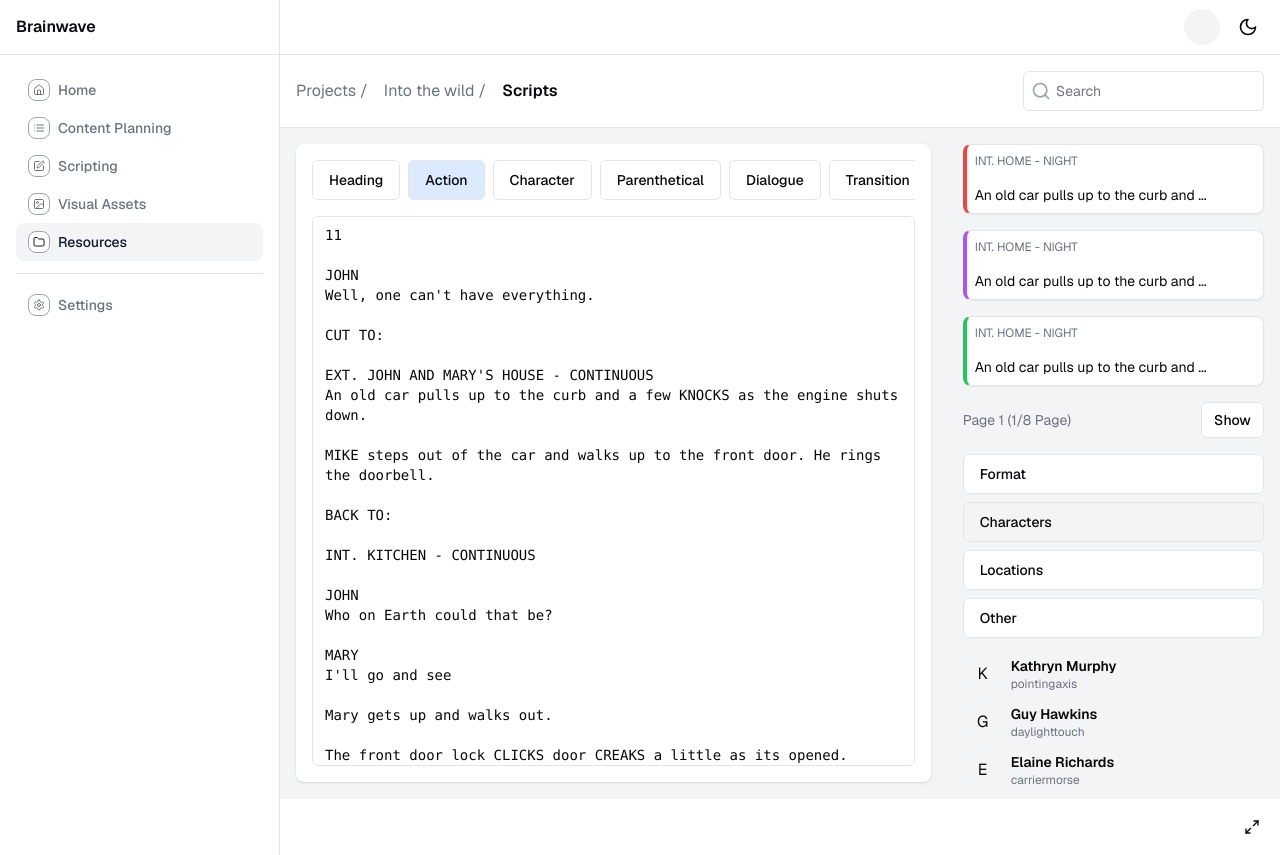
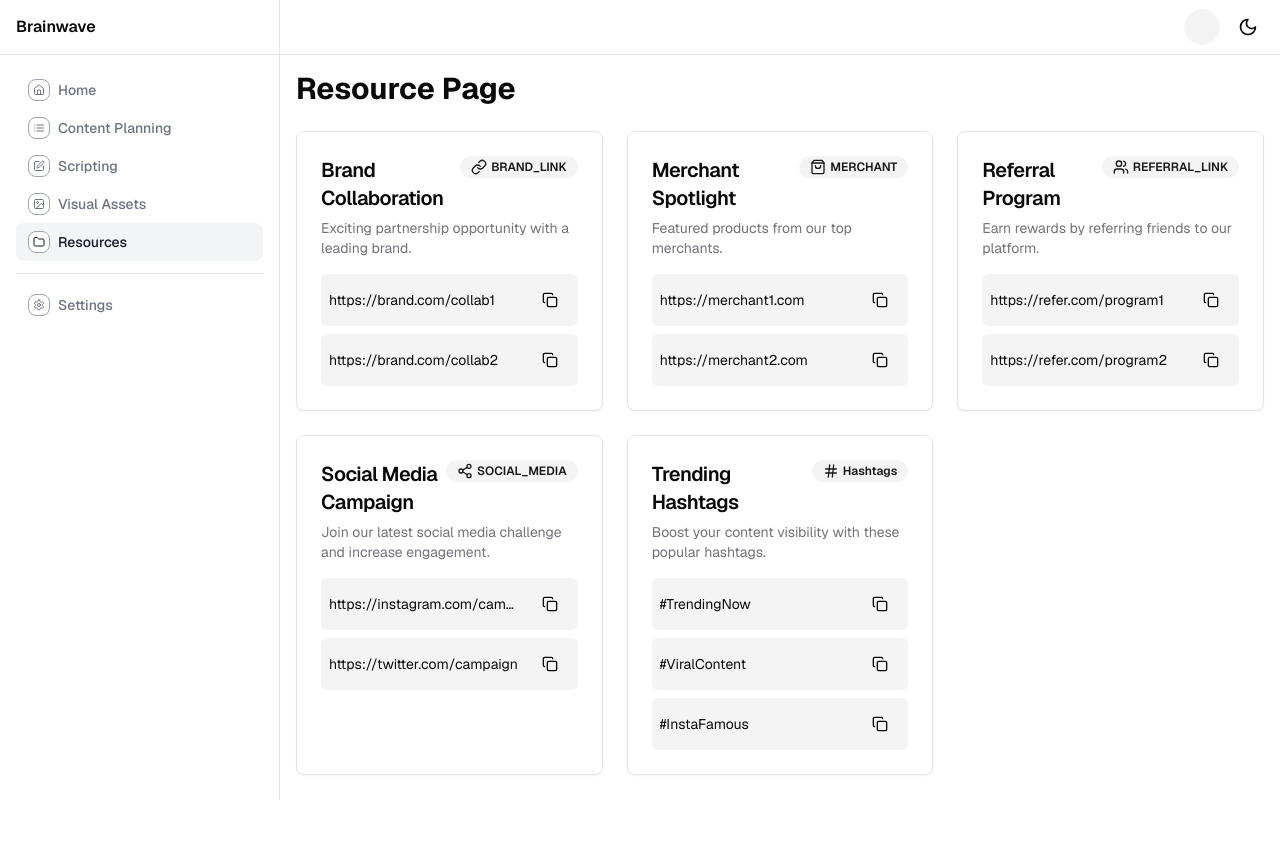
Before and after one commit to gauravkumar065/contentflow, a Next.js app: page /dashboard/resources in a window 1280 px wide. After the commit the page ends 800 px from the top, so only its background shows below. Built offline with nearby package versions, Linux system fonts and the light colour scheme; no server answers.

Commit message:
added resources page

```diff
--- a/app/dashboard/resources/page.tsx
+++ b/app/dashboard/resources/page.tsx
@@ -1,181 +1,136 @@
 "use client";
-import React, { useState } from "react";
-import { Search, ChevronDown, Maximize2 } from "lucide-react";
+import { useState } from "react";
+import {
+  Copy,
+  Check,
+  Link,
+  Hash,
+  ShoppingBag,
+  Users,
+  Share2,
+} from "lucide-react";
 import { Button } from "@/components/ui/button";
-import { Input } from "@/components/ui/input";
-import { Card, CardContent, CardHeader } from "@/components/ui/card";
-import { Avatar, AvatarFallback, AvatarImage } from "@/components/ui/avatar";
-import { Textarea } from "@/components/ui/textarea";
+import {
+  Card,
+  CardContent,
+  CardDescription,
+  CardHeader,
+  CardTitle,
+} from "@/components/ui/card";
+import { Badge } from "@/components/ui/badge";
 
-const ScreenwritingApp = () => {
-  const [scriptContent, setScriptContent] = useState(`11
+// Mock data for resources
+const resources = [
+  {
+    id: 1,
+    title: "Brand Collaboration",
+    description: "Exciting partnership opportunity with a leading brand.",
+    type: "BRAND_LINK",
+    links: ["https://brand.com/collab1", "https://brand.com/collab2"],
+  },
+  {
+    id: 2,
+    title: "Merchant Spotlight",
+    description: "Featured products from our top merchants.",
+    type: "MERCHANT",
+    links: ["https://merchant1.com", "https://merchant2.com"],
+  },
+  {
+    id: 3,
+    title: "Referral Program",
+    description: "Earn rewards by referring friends to our platform.",
+    type: "REFERRAL_LINK",
+    links: ["https://refer.com/program1", "https://refer.com/program2"],
+  },
+  {
+    id: 4,
+    title: "Social Media Campaign",
+    description:
+      "Join our latest social media challenge and increase engagement.",
+    type: "SOCIAL_MEDIA",
+    links: ["https://instagram.com/campaign", "https://twitter.com/campaign"],
+  },
+  {
+    id: 5,
+    title: "Trending Hashtags",
+    description: "Boost your content visibility with these popular hashtags.",
+    type: "Hashtags",
+    links: ["#TrendingNow", "#ViralContent", "#InstaFamous"],
+  },
+];
 
-JOHN
-Well, one can't have everything.
-
-CUT TO:
-
-EXT. JOHN AND MARY'S HOUSE - CONTINUOUS
-An old car pulls up to the curb and a few KNOCKS as the engine shuts down.
-
-MIKE steps out of the car and walks up to the front door. He rings the doorbell.
-
-BACK TO:
-
-INT. KITCHEN - CONTINUOUS
-
-JOHN
-Who on Earth could that be?
-
-MARY
-I'll go and see
-
-Mary gets up and walks out.
-
-The front door lock CLICKS door CREAKS a little as its opened.`);
-
-  const [activeFormat, setActiveFormat] = useState("Action");
-
-  const handleFormatClick = (format: any) => {
-    setActiveFormat(format);
-    // In a real application, you would apply the formatting to the selected text here
+const getIconForType = (type) => {
+  switch (type) {
+    case "BRAND_LINK":
+      return <Link className="h-4 w-4" />;
+    case "MERCHANT":
+      return <ShoppingBag className="h-4 w-4" />;
+    case "REFERRAL_LINK":
+      return <Users className="h-4 w-4" />;
+    case "SOCIAL_MEDIA":
+      return <Share2 className="h-4 w-4" />;
+    case "Hashtags":
+      return <Hash className="h-4 w-4" />;
+    default:
+      return <Link className="h-4 w-4" />;
+  }
 };
 
-  const handleScriptChange = (e: any) => {
-    setScriptContent(e.target.value);
+export default function Component() {
+  const [copiedStates, setCopiedStates] = useState({});
+
+  const handleCopy = (text, id) => {
+    navigator.clipboard.writeText(text);
+    setCopiedStates({ ...copiedStates, [id]: true });
+    setTimeout(() => {
+      setCopiedStates({ ...copiedStates, [id]: false });
+    }, 2000);
   };
 
-  const formatButtons = [
-    "Heading",
-    "Action",
-    "Character",
-    "Parenthetical",
-    "Dialogue",
-    "Transition",
-  ];
-
   return (
-    <div className="flex h-screen flex-col bg-gray-100">
-      {/* Header */}
-      <header className="flex items-center justify-between border-b bg-white p-4">
-        <div className="flex items-center space-x-4">
-          <span className="text-gray-500">Projects /</span>
-          <span className="text-gray-500">Into the wild /</span>
-          <span className="font-semibold">Scripts</span>
+    <div className="container mx-auto p-4">
+      <h1 className="mb-6 text-3xl font-bold">Resource Page</h1>
+      <div className="grid grid-cols-1 gap-6 md:grid-cols-2 lg:grid-cols-3">
+        {resources.map((resource) => (
+          <Card key={resource.id} className="overflow-hidden">
+            <CardHeader className="pb-4">
+              <div className="flex items-start justify-between">
+                <CardTitle className="text-xl">{resource.title}</CardTitle>
+                <Badge variant="secondary" className="flex items-center gap-1">
+                  {getIconForType(resource.type)}
+                  {resource.type}
+                </Badge>
               </div>
-        <div className="relative">
-          <Input
-            type="search"
-            placeholder="Search"
-            className="rounded-md py-2 pl-8 pr-4"
-          />
-          <Search className="absolute left-2 top-2.5 h-5 w-5 text-gray-400" />
-        </div>
-      </header>
-
-      {/* Main content */}
-      <div className="flex flex-1 overflow-hidden">
-        {/* Left panel */}
-        <div className="w-2/3 overflow-auto p-4">
-          <div className="rounded-lg bg-white p-4 shadow">
-            <div className="mb-4 flex space-x-2 overflow-x-auto">
-              {formatButtons.map((format) => (
+              <CardDescription>{resource.description}</CardDescription>
+            </CardHeader>
+            <CardContent>
+              <div className="space-y-2">
+                {resource.links.map((link, index) => (
+                  <div
+                    key={index}
+                    className="bg-muted flex items-center justify-between rounded-md p-2"
+                  >
+                    <span className="mr-2 flex-1 truncate text-sm">{link}</span>
                     <Button
-                  key={format}
-                  variant="outline"
-                  className={activeFormat === format ? "bg-blue-100" : ""}
-                  onClick={() => handleFormatClick(format)}
+                      size="sm"
+                      variant="ghost"
+                      onClick={() =>
+                        handleCopy(link, `${resource.id}-${index}`)
+                      }
                     >
-                  {format}
+                      {copiedStates[`${resource.id}-${index}`] ? (
+                        <Check className="h-4 w-4 text-green-500" />
+                      ) : (
+                        <Copy className="h-4 w-4" />
+                      )}
                     </Button>
-              ))}
-              <Button variant="outline">
-                More <ChevronDown className="ml-1 h-4 w-4" />
-              </Button>
-            </div>
-            <Textarea
-              value={scriptContent}
-              onChange={handleScriptChange}
-              className="h-[calc(100vh-250px)] w-full resize-none font-mono"
-            />
-          </div>
-        </div>
-
-        {/* Right panel */}
-        <div className="w-1/3 space-y-4 overflow-auto p-4">
-          {["INT. HOME - NIGHT", "INT. HOME - NIGHT", "INT. HOME - NIGHT"].map(
-            (title, index) => (
-              <Card
-                key={index}
-                className={`border-l-4 ${
-                  index === 0
-                    ? "border-l-red-500"
-                    : index === 1
-                      ? "border-l-purple-500"
-                      : "border-l-green-500"
-                }`}
-              >
-                <CardHeader className="p-2 text-xs text-gray-500">
-                  {title}
-                </CardHeader>
-                <CardContent className="p-2">
-                  <p className="text-sm">
-                    An old car pulls up to the curb and ...
-                  </p>
-                </CardContent>
-              </Card>
-            ),
-          )}
-          <div className="flex items-center justify-between">
-            <span className="text-sm text-gray-500">Page 1 (1/8 Page)</span>
-            <Button variant="outline" size="sm">
-              Show
-            </Button>
-          </div>
-          <div className="space-y-2">
-            {["Format", "Characters", "Locations", "Other"].map(
-              (item, index) => (
-                <Button
-                  key={item}
-                  variant="outline"
-                  className={`w-full justify-start ${
-                    index === 1 ? "bg-gray-100" : ""
-                  }`}
-                >
-                  {item}
-                </Button>
-              ),
-            )}
-          </div>
-          <div className="space-y-2">
-            {[
-              { name: "Kathryn Murphy", username: "pointingaxis" },
-              { name: "Guy Hawkins", username: "daylighttouch" },
-              { name: "Elaine Richards", username: "carriermorse" },
-              { name: "Jessica M", username: "carriermorse" },
-            ].map((user, index) => (
-              <div key={index} className="flex items-center space-x-2">
-                <Avatar>
-                  <AvatarFallback>{user.name[0]}</AvatarFallback>
-                </Avatar>
-                <div>
-                  <p className="text-sm font-semibold">{user.name}</p>
-                  <p className="text-xs text-gray-500">{user.username}</p>
-                </div>
                   </div>
                 ))}
               </div>
+            </CardContent>
+          </Card>
+        ))}
       </div>
     </div>
-
-      {/* Footer */}
-      <footer className="flex justify-end bg-white p-2">
-        <Button variant="ghost" size="icon">
-          <Maximize2 className="h-4 w-4" />
-        </Button>
-      </footer>
-    </div>
   );
-};
-
-export default ScreenwritingApp;
+}
```
Lines whose indentation alone changed are shown as unchanged.
